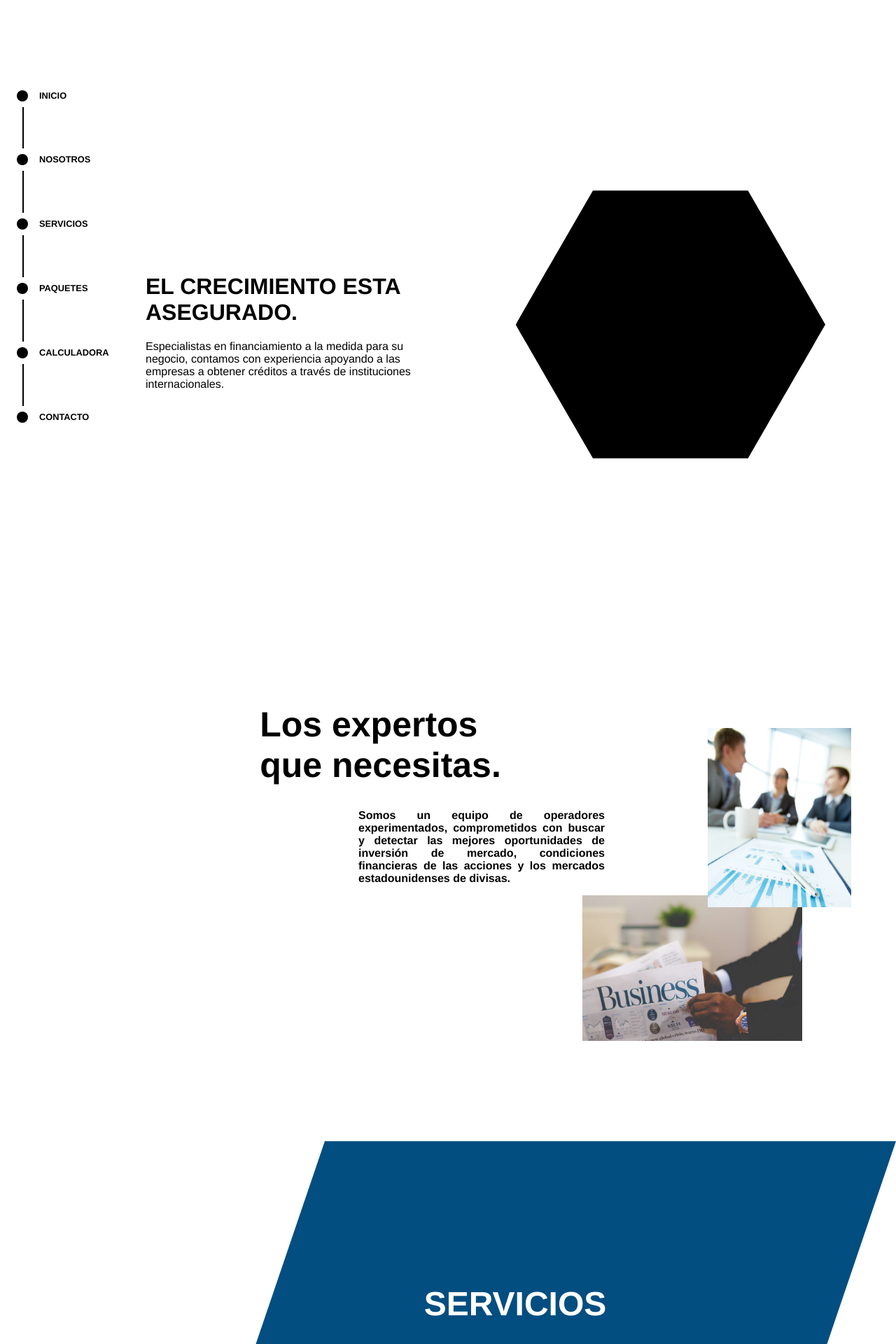
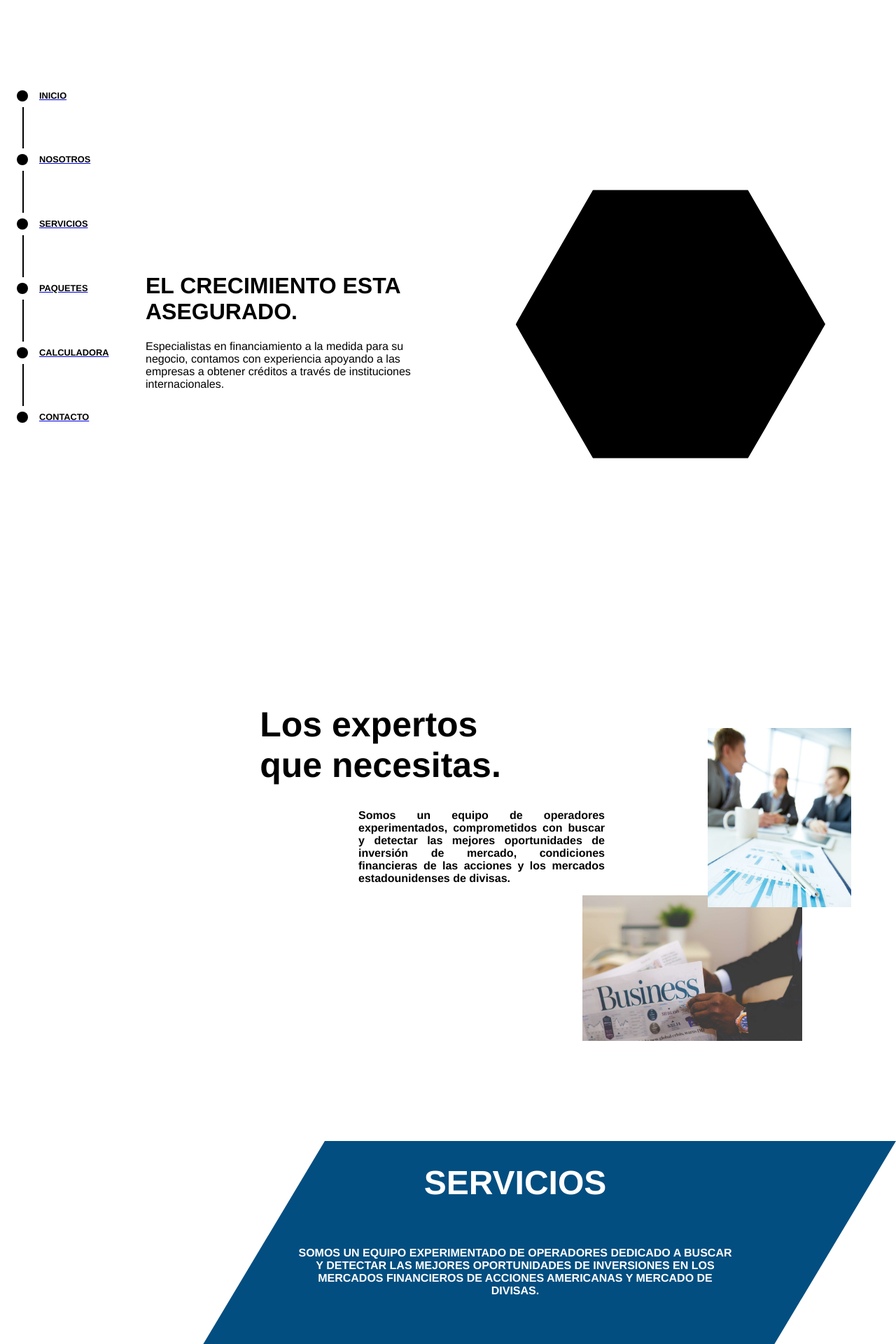
Before and after one commit to sapphiredev01/Web-finanzas, a React (Vite) app: page / in a window 1280 px wide. Shown: the part 20-1940 px from the top of the page at 70% size. Built offline with nearby package versions, Linux system fonts and the light colour scheme; some icons are missing; what react-alert-template-basic would draw is missing.

Commit message:
Animaciones

```diff
--- a/package.json
+++ b/package.json
@@ -14,6 +14,7 @@
     "react-alert-template-basic": "^1.0.2",
     "react-dom": "^17.0.2",
     "react-icons": "^4.3.1",
+    "react-reveal": "^1.2.2",
     "styled-components": "^5.3.5"
   },
   "devDependencies": {
--- a/src/App.jsx
+++ b/src/App.jsx
@@ -6,6 +6,10 @@
 import Paquetes from "./components/Paquetes/Paquetes";
 import Nav from "./components/UI/Nav/Nav";
 import Media from "./components/UI/Media/index";
+import Fade from "react-reveal/Fade";
+import Rotate from "react-reveal/Rotate";
+import Zoom from "react-reveal/Zoom";
+import Flip from 'react-reveal/Flip';
 import "./App.css";
 
 function App() {
@@ -13,11 +17,21 @@
     <div className="app">
       <Nav />
       <Media />
-      <Inicio />
-      <Nosotros />
-      <Servicios />
-      <Paquetes />
-      <Contacto />
+      <Rotate top right>
+        <Inicio id="inicio"/>
+      </Rotate>
+      <Fade right>
+        <Nosotros id="nosotros"/>
+      </Fade>
+      <Zoom top>
+        <Servicios id="servicios"/>
+      </Zoom>
+      <Flip top>
+        <Paquetes id="paquetes"/>
+      </Flip>
+      <Zoom bottom>
+        <Contacto id="contacto" />
+      </Zoom>
     </div>
   );
 }
--- a/src/components/UI/Nav/Nav.jsx
+++ b/src/components/UI/Nav/Nav.jsx
@@ -1,4 +1,4 @@
-import React from 'react';
+import React from "react";
 import { Wrapper, Stepper, Step, Title } from "./NavElements";
 
 const Nav = () => {
@@ -6,26 +6,38 @@
     <Wrapper>
       <Stepper>
         <Step>
+          <a href="#inicio">
             <Title>INICIO</Title>
+          </a>
         </Step>
         <Step>
+          <a href="#nosotros">
             <Title>NOSOTROS</Title>
+          </a>
         </Step>
         <Step>
+          <a href="#inicio">
             <Title>SERVICIOS</Title>
+          </a>
         </Step>
         <Step>
+          <a href="#paquetes">
             <Title>PAQUETES</Title>
+          </a>
         </Step>
         <Step>
+          <a href="#calculadora">
             <Title>CALCULADORA</Title>
+          </a>
         </Step>
         <Step>
+          <a href="#contacto">
             <Title>CONTACTO</Title>
+          </a>
         </Step>
       </Stepper>
     </Wrapper>
   );
-}
+};
 
 export default Nav;
--- a/src/components/UI/Nav/NavElements.jsx
+++ b/src/components/UI/Nav/NavElements.jsx
@@ -29,6 +29,7 @@
   gap: 1rem;
   padding-bottom: 4rem;
   position: relative;
+  cursor: pointer;
   &:before {
     --size: 1rem;
     content: "";
```
Also changed, not shown: 1 other file (tests, documents, lock files or other folders). Lines whose indentation alone changed are shown as unchanged.
